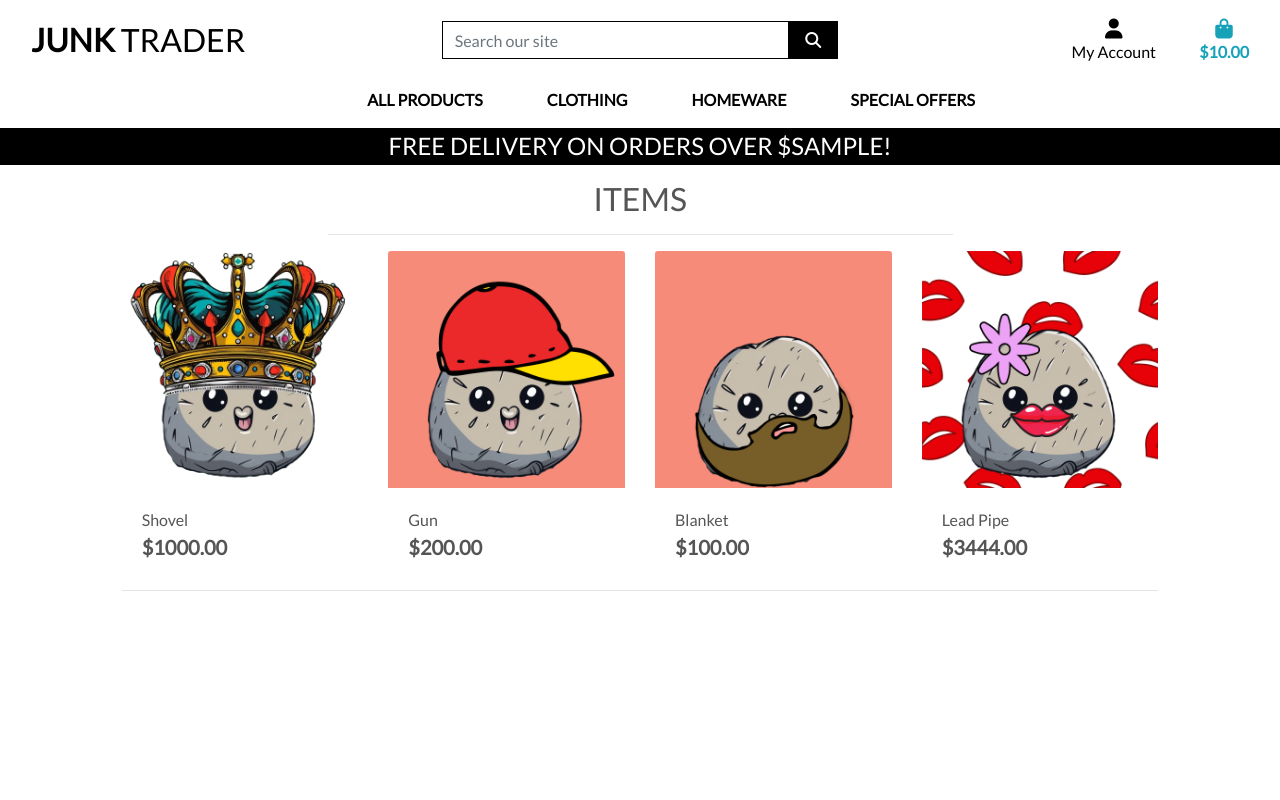
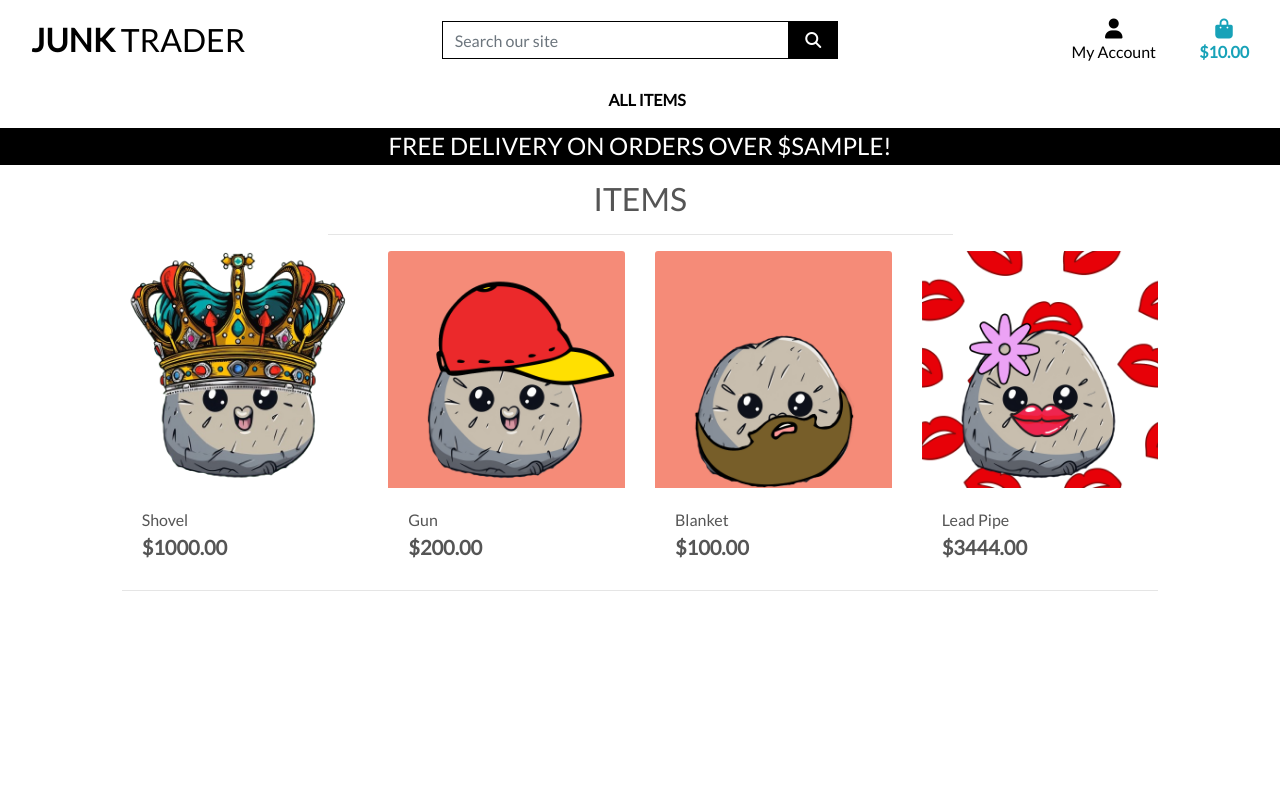
Before and after one commit to Hayespace/JunkTrader, a Django app: template collectables/templates/collectables/collectables.html in a window 1280 px wide. Run offline with Django 4.2, Linux system fonts and the light colour scheme; data comes from the database, SQL or seed files in the repository; the template is opened without the code that fills it: values that come from a table or form of the project are taken from there, most other values are stand-ins (such as "Sample title", 1, 10 or a date in 2020); parts of the project's set-up code (start-up, migrations or seed data) failed here and were passed over; some libraries are stand-ins or nearby versions.

Commit message:
added item detail links

```diff
--- a/collectables/templates/collectables/collectables.html
+++ b/collectables/templates/collectables/collectables.html
@@ -26,11 +26,11 @@
                         <div class="col-sm-6 col-md-6 col-lg-4 col-xl-3">
                             <div class="card h-100 border-0">
                                 {% if collectable.image %}
-                                <a href="">
+                                <a href="{% url 'collectable_detail' collectable.pk %}">
                                     <img class="card-img-top img-fluid" src="{{ collectable.image.url }}" alt="{{ collectable.name }}">
                                 </a>
                                 {% else %}
-                                <a href="">
+                                <a href="{% url 'collectable_detail' collectable.pk %}">
                                     <img class="card-img-top img-fluid" src="{{ MEDIA_URL }}noimage.png" alt="{{ collectable.name }}">
                                 </a>
                                 {% endif %}
--- a/collectables/urls.py
+++ b/collectables/urls.py
@@ -3,5 +3,5 @@ from . import views
 
 urlpatterns = [
     path('', views.all_collectables, name='collectables'),
-
+    path('<int:collectable_id>/', views.collectable_detail, name='collectable_detail'),
 ]
--- a/home/templates/home/index.html
+++ b/home/templates/home/index.html
@@ -18,7 +18,7 @@
                 </h1>
                 <div class="my-5">
                     <h4>
-                        <a href="" class="shop-now-button btn btn-lg rounded-0 text-uppercase py-3">Play Now</a>
+                        <a href="{% url 'collectables' %}" class="shop-now-button btn btn-lg rounded-0 text-uppercase py-3">Play Now</a>
                     </h4>
                 </div>
             </div>
--- a/static/css/base.css
+++ b/static/css/base.css
@@ -93,3 +93,13 @@ body {
         padding-top: 164px;
     }
 }
+
+@media (max-width: 991px) {
+    .header-container {
+        padding-top: 116px;
+    }
+
+    body {
+        height: calc(100vh - 116px);
+    }
+}
--- a/templates/includes/main-nav.html
+++ b/templates/includes/main-nav.html
@@ -2,48 +2,11 @@
     <ul class="navbar-nav w-auto mx-auto">
         <li class="nav-item dropdown">
             <a class="logo-font font-weight-bold nav-link text-black mr-5" href="#" id="all-products-link" data-toggle="dropdown" aria-haspopup="true" aria-expanded="false">
-                All Products
+                All Items
             </a>
             <div class="dropdown-menu border-0" aria-labelledby="all-products-link">
                 <a href="" class="dropdown-item">By Price</a>
-                <a href="" class="dropdown-item ">By Rating</a>
-                <a href="" class="dropdown-item ">By Category</a>
-                <a href="" class="dropdown-item">All Products</a>
-            </div>
-        </li>
-
-        <li class="nav-item dropdown">
-            <a class="logo-font font-weight-bold nav-link text-black mr-5" href="#" id="clothing-link" data-toggle="dropdown" aria-haspopup="true" aria-expanded="false">
-                Clothing
-            </a>
-            <div class="dropdown-menu border-0" aria-labelledby="clothing-link">
-                <a href="" class="dropdown-item">Activewear &amp; Essentials</a>
-                <a href="" class="dropdown-item">Jeans</a>
-                <a href="" class="dropdown-item">Shirts</a>
-                <a href="" class="dropdown-item">All Clothing</a>
-            </div>
-        </li>
-
-        <li class="nav-item dropdown">
-            <a class="logo-font font-weight-bold nav-link text-black mr-5" href="#" id="homeware-link" data-toggle="dropdown" aria-haspopup="true" aria-expanded="false">
-                Homeware
-            </a>
-            <div class="dropdown-menu border-0" aria-labelledby="homeware-link">
-                <a href="" class="dropdown-item">Bed &amp; Bath</a>
-                <a href="" class="dropdown-item">Kitchen &amp; Dining</a>
-                <a href="" class="dropdown-item">All Homeware</a>
-            </div>
-        </li>
-
-        <li class="nav-item dropdown">
-            <a class="logo-font font-weight-bold nav-link text-black" href="#" id="specials-link" data-toggle="dropdown" aria-haspopup="true" aria-expanded="false">
-                Special Offers
-            </a>
-            <div class="dropdown-menu border-0" aria-labelledby="specials-link">
-                <a href="" class="dropdown-item">New Arrivals</a>
-                <a href="" class="dropdown-item">Deals</a>
-                <a href="" class="dropdown-item">Clearance</a>
-                <a href="" class="dropdown-item">All Specials</a>
+                <a href="{% url 'collectables' %}" class="dropdown-item">All Items</a>
             </div>
         </li>
     </ul>
```
Also changed, not shown: collectables/templates/collectables/collectable_detail.html (added, +38 -0 lines), collectables/views.py (+12 -1 lines).
